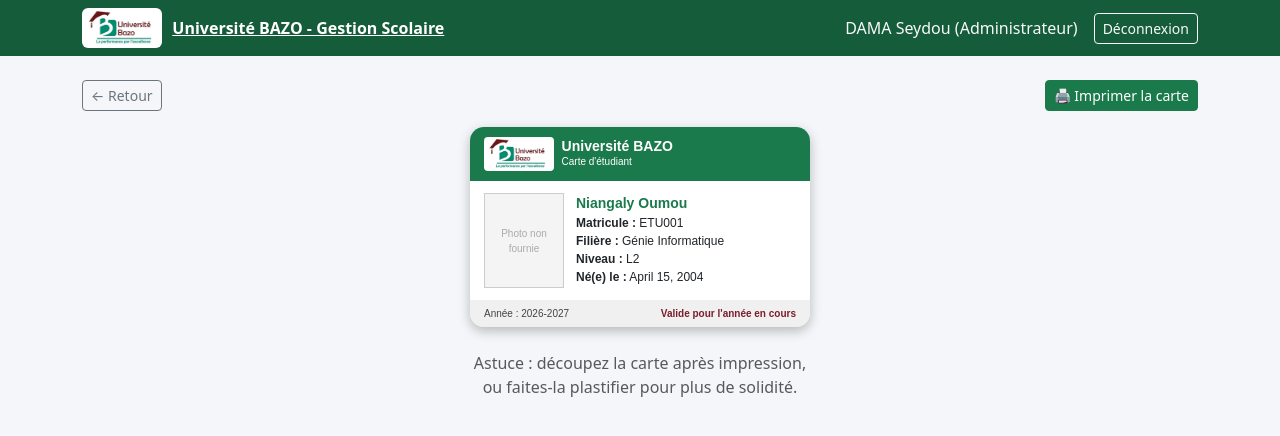
After one commit to damaseydou-dev/gestion-scolaire-bazo, a Django app: page /paiements/carte/2/ in a window 1280 px wide. The commit adds this page. Shown: the top 436 px of the page. Run offline with Django 5.2, Linux system fonts and the light colour scheme; a user stored in the database is signed in; data comes from the database, SQL or seed files in the repository; both versions use the stored data as it was before the commit.

Commit message:
Nettoyage cache, ajout carte etudiant et migration photo

```diff
--- a/gestion_scolaire/settings.py
+++ b/gestion_scolaire/settings.py
@@ -128,3 +128,6 @@ STATICFILES_DIRS = [BASE_DIR / 'static']
 LOGIN_URL = 'login'
 LOGIN_REDIRECT_URL = 'redirection_dashboard'
 LOGOUT_REDIRECT_URL = 'login'
+
+MEDIA_URL = 'media/'
+MEDIA_ROOT = BASE_DIR / 'media'
--- a/gestion_scolaire/urls.py
+++ b/gestion_scolaire/urls.py
@@ -17,6 +17,8 @@ Including another URLconf
 from django.contrib import admin
 from django.urls import path, include
 from django.views.generic import RedirectView
+from django.conf import settings
+from django.conf.urls.static import static
 
 urlpatterns = [
     path('admin/', admin.site.urls),
@@ -27,3 +29,6 @@ urlpatterns = [
     path('inscriptions/', include('inscriptions.urls')),
     path('paiements/', include('paiements.urls')),
 ]
+
+if settings.DEBUG:
+    urlpatterns += static(settings.MEDIA_URL, document_root=settings.MEDIA_ROOT)
--- a/paiements/urls.py
+++ b/paiements/urls.py
@@ -10,4 +10,5 @@ urlpatterns = [
     path('ma-scolarite/', views.ma_scolarite_view, name='ma_scolarite'),
     path('classes/', views.liste_classes_view, name='liste_classes'),
     path('classes/<int:filiere_id>/<int:niveau_id>/<int:annee_id>/', views.liste_etudiants_classe_view, name='liste_etudiants_classe'),
+    path('carte/<int:etudiant_id>/', views.carte_etudiant_view, name='carte_etudiant'),
 ]
--- a/paiements/views.py
+++ b/paiements/views.py
@@ -285,3 +285,22 @@ def liste_etudiants_classe_view(request, filiere_id, niveau_id, annee_id):
         'annee': annee,
         'inscriptions': inscriptions
     })
+
+
+@login_required
+def carte_etudiant_view(request, etudiant_id):
+    """Génère la carte d'étudiant imprimable, pour l'admin"""
+    if request.user.role != 'admin':
+        return redirect('redirection_dashboard')
+
+    from utilisateurs.models import Etudiant
+    etudiant = get_object_or_404(Etudiant, id=etudiant_id)
+
+    inscription = Inscription.objects.filter(
+        etudiant=etudiant, statut='VALIDEE'
+    ).select_related('filiere', 'niveau', 'annee_academique').order_by('-date_inscription').first()
+
+    return render(request, 'paiements/carte_etudiant.html', {
+        'etudiant': etudiant,
+        'inscription': inscription
+    })
--- a/templates/cours/liste_etudiants_releve.html
+++ b/templates/cours/liste_etudiants_releve.html
@@ -32,8 +32,9 @@
                 <td>{{ etudiant.matricule }}</td>
                 <td>{{ etudiant.utilisateur.first_name }} {{ etudiant.utilisateur.last_name }}</td>
                 <td>
-                    <a href="{% url 'releve_notes' etudiant.id %}" class="btn btn-primary btn-sm">Voir le relevé</a>
-                </td>
+    <a href="{% url 'releve_notes' etudiant.id %}" class="btn btn-primary btn-sm">Voir le relevé</a>
+    <a href="{% url 'carte_etudiant' etudiant.id %}" class="btn btn-outline-primary btn-sm">Voir la carte</a>
+</td>
             </tr>
             {% endfor %}
         </tbody>
--- /dev/null
+++ b/templates/paiements/carte_etudiant.html
@@ -0,0 +1,59 @@
+{% extends 'base.html' %}
+{% block title %}Carte d'étudiant{% endblock %}
+
+{% block content %}
+<div class="d-flex justify-content-between mb-3 no-print">
+    <a href="{% url 'liste_etudiants_releve' %}" class="btn btn-outline-secondary btn-sm">&larr; Retour</a>
+    <button onclick="window.print()" class="btn btn-primary btn-sm">🖨️ Imprimer la carte</button>
+</div>
+
+{% if not inscription %}
+<div class="card p-4">
+    <p class="text-muted mb-0">Cet étudiant n'a pas d'inscription validée. La carte ne peut pas être générée.</p>
+</div>
+{% else %}
+
+<div id="carte-etudiant" style="width: 340px; border-radius: 14px; overflow: hidden; box-shadow: 0 4px 12px rgba(0,0,0,0.25); font-family: Arial, sans-serif; margin: 0 auto;">
+    <div style="background: #1B7A4C; color: white; padding: 10px 14px; display: flex; align-items: center; gap: 8px;">
+        <img src="/static/images/logo_bazo.jpeg" alt="Logo" style="height: 34px; border-radius: 4px; background: white; padding: 2px;">
+        <div>
+            <div style="font-weight: bold; font-size: 14px; line-height: 1.1;">Université BAZO</div>
+            <div style="font-size: 10px;">Carte d'étudiant</div>
+        </div>
+    </div>
+
+    <div style="display: flex; padding: 12px 14px; gap: 12px; background: #fff;">
+        <div style="width: 80px; height: 95px; border: 1px solid #ccc; background: #f4f4f4; flex-shrink: 0; overflow: hidden;">
+            {% if etudiant.photo %}
+            <img src="{{ etudiant.photo.url }}" alt="Photo" style="width: 100%; height: 100%; object-fit: cover;">
+            {% else %}
+            <div style="width:100%; height:100%; display:flex; align-items:center; justify-content:center; color:#aaa; font-size:10px; text-align:center;">Photo non fournie</div>
+            {% endif %}
+        </div>
+        <div style="font-size: 12px; line-height: 1.5;">
+            <div style="font-weight: bold; font-size: 14px; color: #1B7A4C;">{{ etudiant.utilisateur.last_name }} {{ etudiant.utilisateur.first_name }}</div>
+            <div><strong>Matricule :</strong> {{ etudiant.matricule }}</div>
+            <div><strong>Filière :</strong> {{ inscription.filiere }}</div>
+            <div><strong>Niveau :</strong> {{ inscription.niveau }}</div>
+            <div><strong>Né(e) le :</strong> {{ etudiant.date_naissance|default:"-" }}</div>
+        </div>
+    </div>
+
+    <div style="background: #f0f0f0; padding: 6px 14px; font-size: 10px; color: #444; display: flex; justify-content: space-between;">
+        <span>Année : {{ inscription.annee_academique }}</span>
+        <span style="color: #7A1F2B; font-weight: bold;">Valide pour l'année en cours</span>
+    </div>
+</div>
+
+<p class="text-center text-muted mt-4 no-print" style="max-width: 340px; margin: 20px auto 0;">
+    Astuce : découpez la carte après impression, ou faites-la plastifier pour plus de solidité.
+</p>
+
+{% endif %}
+
+<style>
+@media print {
+    .no-print, .navbar-bazo { display: none !important; }
+}
+</style>
+{% endblock %}
--- a/utilisateurs/models.py
+++ b/utilisateurs/models.py
@@ -42,6 +42,12 @@ class Etudiant(models.Model):
         validators=[validateur_telephone],
         verbose_name="Téléphone du parent/tuteur (contact d'urgence)"
     )
+    photo = models.ImageField(
+        upload_to='photos_etudiants/',
+        blank=True,
+        null=True,
+        verbose_name="Photo d'identité"
+    )
 
     def __str__(self):
         return f"Étudiant: {self.matricule} - {self.utilisateur}"
```
Also changed, not shown: db.sqlite3 (deleted), utilisateurs/migrations/0005_etudiant_photo.py (added), 1 other file.
